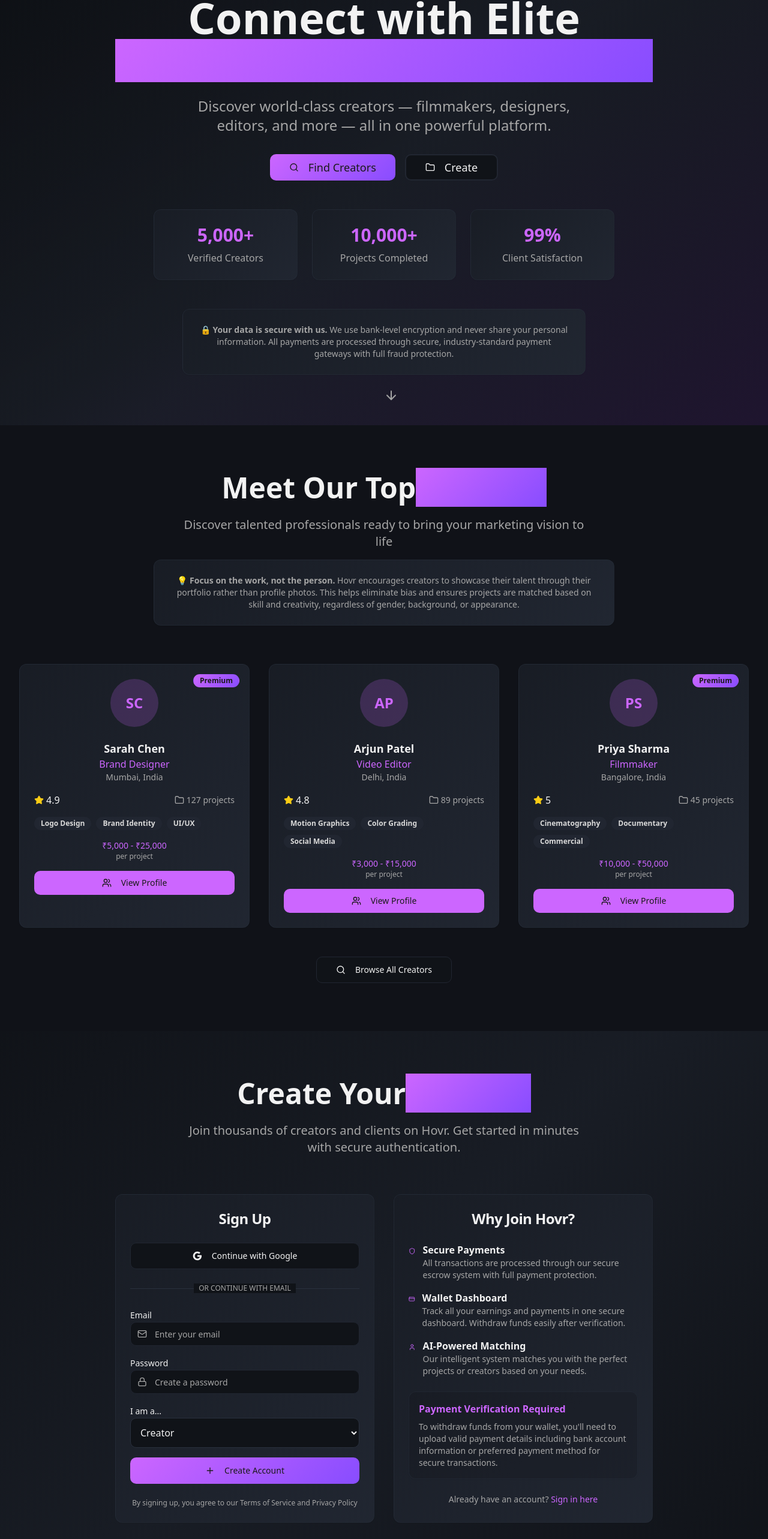
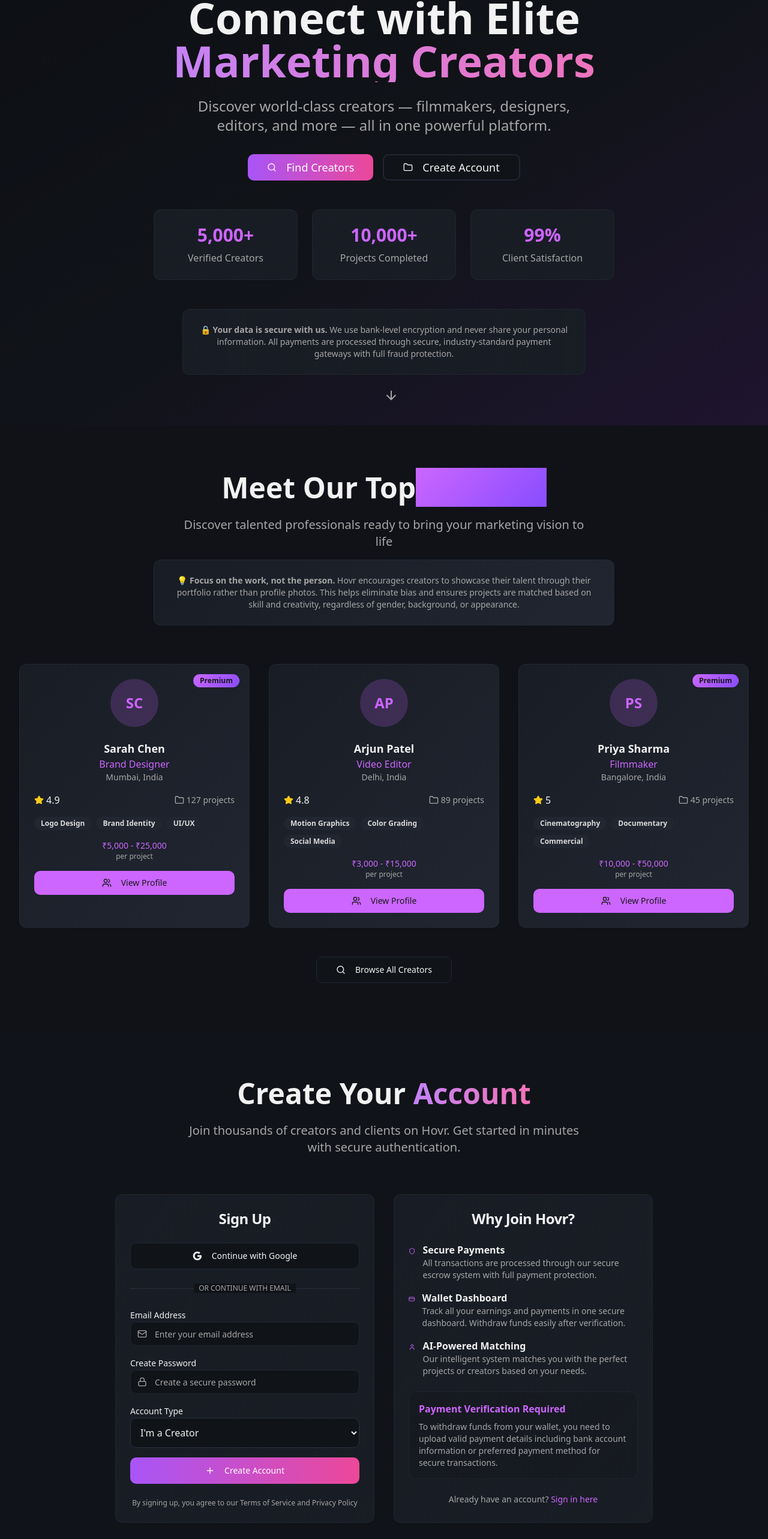
Before and after one commit to ri3habhk/create-hovr, a React (Vite) app: page / in a window 1280 px wide. Shown: the part 156-2722 px from the top of the page at 60% size. Built offline with nearby package versions, Linux system fonts and the light colour scheme.

Commit message:
Refactor: Replace blank spaces with words
Replaces blank spaces with words and updates the purplish bars with their corresponding descriptions.

```diff
--- a/src/components/CreateSection.tsx
+++ b/src/components/CreateSection.tsx
@@ -8,12 +8,12 @@ import { Plus, Mail, User, Lock, CreditCard, Shield } from 'lucide-react';
 
 const CreateSection = () => {
   return (
-    <section id="create" className="py-20 gradient-primary">
+    <section id="create" className="py-20 bg-gradient-to-br from-background to-background/50">
       <div className="container mx-auto px-4 sm:px-6 lg:px-8">
         <div className="text-center mb-16">
           <h2 className="text-3xl md:text-5xl font-bold mb-6">
             Create Your
-            <span className="gradient-accent bg-clip-text text-transparent"> Account</span>
+            <span className="bg-gradient-to-r from-purple-400 to-pink-400 bg-clip-text text-transparent"> Account</span>
           </h2>
           <p className="text-xl text-muted-foreground max-w-2xl mx-auto">
             Join thousands of creators and clients on Hovr. Get started in minutes with secure authentication.
@@ -23,7 +23,7 @@ const CreateSection = () => {
         <div className="max-w-4xl mx-auto">
           <div className="grid grid-cols-1 lg:grid-cols-2 gap-8">
             {/* Sign Up Form */}
-            <Card className="gradient-card border-border/50">
+            <Card className="bg-gradient-to-br from-card to-card/80 border-border/50">
               <CardHeader>
                 <CardTitle className="text-2xl text-center">Sign Up</CardTitle>
               </CardHeader>
@@ -51,27 +51,27 @@ const CreateSection = () => {
                 {/* Email Sign Up */}
                 <div className="space-y-4">
                   <div>
-                    <Label htmlFor="email">Email</Label>
+                    <Label htmlFor="email">Email Address</Label>
                     <div className="relative">
                       <Mail className="absolute left-3 top-3 h-4 w-4 text-muted-foreground" />
-                      <Input id="email" type="email" placeholder="Enter your email" className="pl-10" />
+                      <Input id="email" type="email" placeholder="Enter your email address" className="pl-10" />
                     </div>
                   </div>
                   <div>
-                    <Label htmlFor="password">Password</Label>
+                    <Label htmlFor="password">Create Password</Label>
                     <div className="relative">
                       <Lock className="absolute left-3 top-3 h-4 w-4 text-muted-foreground" />
-                      <Input id="password" type="password" placeholder="Create a password" className="pl-10" />
+                      <Input id="password" type="password" placeholder="Create a secure password" className="pl-10" />
                     </div>
                   </div>
                   <div>
-                    <Label htmlFor="userType">I am a...</Label>
+                    <Label htmlFor="userType">Account Type</Label>
                     <select id="userType" className="w-full p-3 bg-background border border-border rounded-md">
-                      <option value="creator">Creator</option>
-                      <option value="client">Client</option>
+                      <option value="creator">I'm a Creator</option>
+                      <option value="client">I'm a Client</option>
                     </select>
                   </div>
-                  <Button className="w-full gradient-accent" size="lg">
+                  <Button className="w-full bg-gradient-to-r from-purple-500 to-pink-500 hover:from-purple-600 hover:to-pink-600 text-white" size="lg">
                     <Plus className="h-4 w-4 mr-2" />
                     Create Account
                   </Button>
@@ -84,7 +84,7 @@ const CreateSection = () => {
             </Card>
 
             {/* Account Benefits */}
-            <Card className="gradient-card border-border/50">
+            <Card className="bg-gradient-to-br from-card to-card/80 border-border/50">
               <CardHeader>
                 <CardTitle className="text-2xl text-center">Why Join Hovr?</CardTitle>
               </CardHeader>
@@ -117,7 +117,7 @@ const CreateSection = () => {
                   <CardContent className="p-4">
                     <h4 className="font-semibold mb-2 text-primary">Payment Verification Required</h4>
                     <p className="text-sm text-muted-foreground">
-                      To withdraw funds from your wallet, you'll need to upload valid payment details including bank account information or preferred payment method for secure transactions.
+                      To withdraw funds from your wallet, you need to upload valid payment details including bank account information or preferred payment method for secure transactions.
                     </p>
                   </CardContent>
                 </Card>
--- a/src/components/HeroSection.tsx
+++ b/src/components/HeroSection.tsx
@@ -5,14 +5,14 @@ import { ArrowDown, Users, Folder, Search } from 'lucide-react';
 
 const HeroSection = () => {
   return (
-    <section className="relative min-h-screen flex items-center justify-center gradient-primary">
+    <section className="relative min-h-screen flex items-center justify-center bg-gradient-to-br from-background via-background to-background/80">
       <div className="absolute inset-0 bg-gradient-to-br from-black/20 via-transparent to-purple-900/20" />
 
       <div className="container mx-auto px-4 sm:px-6 lg:px-8 relative z-10">
         <div className="text-center max-w-4xl mx-auto animate-fade-in-up">
           <h1 className="text-4xl md:text-6xl lg:text-7xl font-bold mb-6 leading-tight">
             Connect with Elite
-            <span className="gradient-accent bg-clip-text text-transparent block">
+            <span className="bg-gradient-to-r from-purple-400 to-pink-400 bg-clip-text text-transparent block">
               Marketing Creators
             </span>
           </h1>
@@ -22,33 +22,33 @@ const HeroSection = () => {
           </p>
 
           <div className="flex flex-col sm:flex-row gap-4 justify-center mb-12">
-            <Button size="lg" className="gradient-accent text-lg px-8 py-4 hover-lift">
+            <Button size="lg" className="bg-gradient-to-r from-purple-500 to-pink-500 hover:from-purple-600 hover:to-pink-600 text-white text-lg px-8 py-4 hover-lift">
               <Search className="h-5 w-5 mr-2" />
               Find Creators
             </Button>
             <Button size="lg" variant="outline" className="text-lg px-8 py-4 border-2 hover-lift">
               <Folder className="h-5 w-5 mr-2" />
-              Create
+              Create Account
             </Button>
           </div>
 
           {/* Stats Cards */}
           <div className="grid grid-cols-1 md:grid-cols-3 gap-6 max-w-3xl mx-auto">
-            <Card className="gradient-card border-border/50 hover-lift">
+            <Card className="bg-gradient-to-br from-card to-card/80 border-border/50 hover-lift">
               <CardContent className="p-6 text-center">
                 <div className="text-3xl font-bold text-primary mb-2">5,000+</div>
                 <p className="text-muted-foreground">Verified Creators</p>
               </CardContent>
             </Card>
 
-            <Card className="gradient-card border-border/50 hover-lift">
+            <Card className="bg-gradient-to-br from-card to-card/80 border-border/50 hover-lift">
               <CardContent className="p-6 text-center">
                 <div className="text-3xl font-bold text-primary mb-2">10,000+</div>
                 <p className="text-muted-foreground">Projects Completed</p>
               </CardContent>
             </Card>
 
-            <Card className="gradient-card border-border/50 hover-lift">
+            <Card className="bg-gradient-to-br from-card to-card/80 border-border/50 hover-lift">
               <CardContent className="p-6 text-center">
                 <div className="text-3xl font-bold text-primary mb-2">99%</div>
                 <p className="text-muted-foreground">Client Satisfaction</p>
@@ -58,7 +58,7 @@ const HeroSection = () => {
 
           {/* Trust Banner */}
           <div className="mt-12">
-            <Card className="gradient-card border-border/50 max-w-2xl mx-auto">
+            <Card className="bg-gradient-to-r from-card to-card/80 border-border/50 max-w-2xl mx-auto">
               <CardContent className="p-6">
                 <p className="text-sm text-muted-foreground">
                   🔒 <strong>Your data is secure with us.</strong> We use bank-level encryption and never share your personal information.
--- a/src/components/HowItWorks.tsx
+++ b/src/components/HowItWorks.tsx
@@ -31,12 +31,12 @@ const HowItWorks = () => {
   ];
 
   return (
-    <section id="how-it-works" className="py-20 gradient-primary">
+    <section id="how-it-works" className="py-20 bg-gradient-to-br from-background to-background/50">
       <div className="container mx-auto px-4 sm:px-6 lg:px-8">
         <div className="text-center mb-16">
           <h2 className="text-3xl md:text-5xl font-bold mb-6">
             How Hovr
-            <span className="gradient-accent bg-clip-text text-transparent"> Works</span>
+            <span className="bg-gradient-to-r from-purple-400 to-pink-400 bg-clip-text text-transparent"> Works</span>
           </h2>
           <p className="text-xl text-muted-foreground max-w-2xl mx-auto">
             From project posting to final delivery, we've streamlined the entire process
@@ -46,7 +46,7 @@ const HowItWorks = () => {
 
         <div className="grid grid-cols-1 md:grid-cols-2 lg:grid-cols-4 gap-8">
           {steps.map((step, index) => (
-            <Card key={index} className="gradient-card border-border/50 hover-lift group">
+            <Card key={index} className="bg-gradient-to-br from-card to-card/80 border-border/50 hover-lift group">
               <CardHeader className="text-center pb-4">
                 <div className={`inline-flex p-4 rounded-full bg-background/10 mb-4 group-hover:scale-110 transition-transform duration-300`}>
                   <step.icon className={`h-8 w-8 ${step.color}`} />
@@ -65,7 +65,7 @@ const HowItWorks = () => {
 
         {/* Trust & Security */}
         <div className="mt-16 text-center">
-          <Card className="gradient-card border-border/50 max-w-3xl mx-auto">
+          <Card className="bg-gradient-to-r from-card to-card/80 border-border/50 max-w-3xl mx-auto">
             <CardContent className="p-8">
               <h3 className="text-2xl font-bold mb-4">Complete Transparency & Security</h3>
               <div className="grid grid-cols-1 md:grid-cols-2 gap-6 text-left">
```
